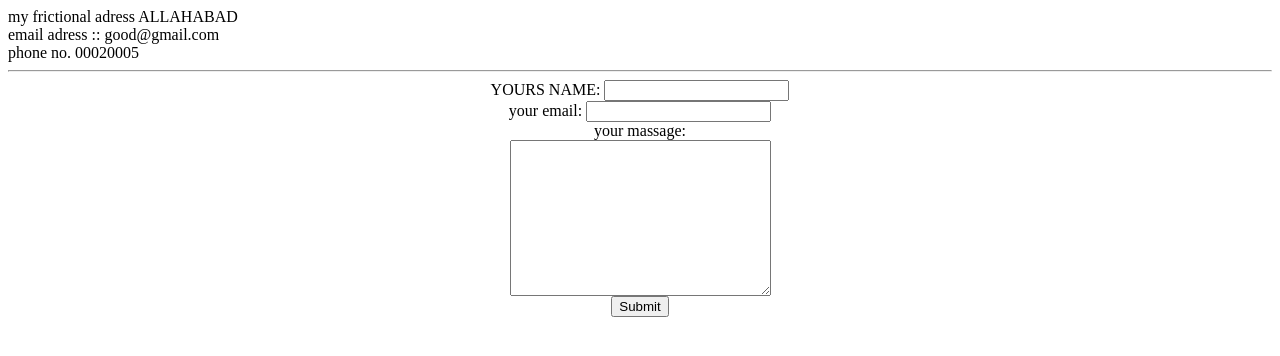
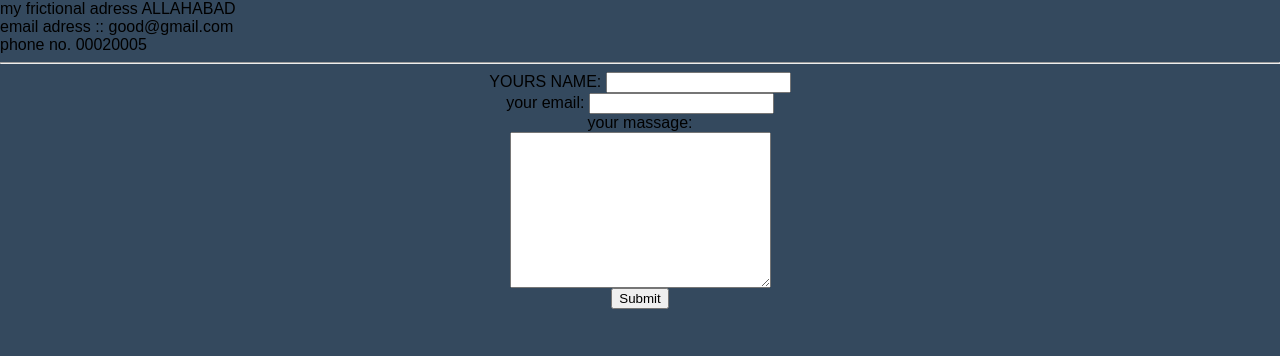
Before and after one commit to op2025/cv, a plain HTML site: page contact.html in a window 1280 px wide. Drawn offline with Linux system fonts and the light colour scheme.

Commit message:
added contact.css

```diff
--- a/contact.html
+++ b/contact.html
@@ -4,6 +4,9 @@ ALLAHABAD
 email adress :: good@gmail.com<br>
 phone no. 00020005
 <hr>
+<head>
+   <link rel="stylesheet" type="text/css" href="contact.css">
+</head>
 
 <body>
   <center>
```
